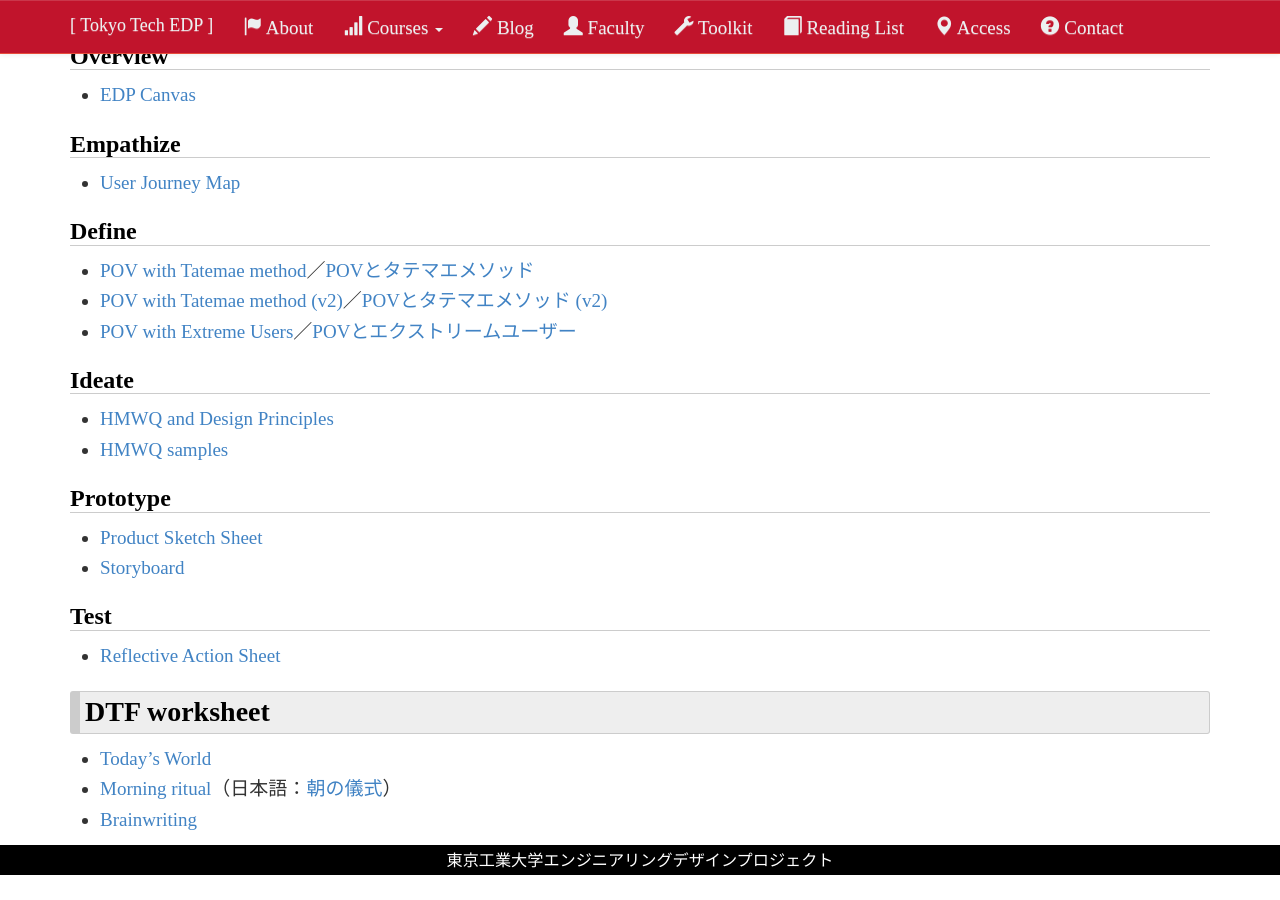
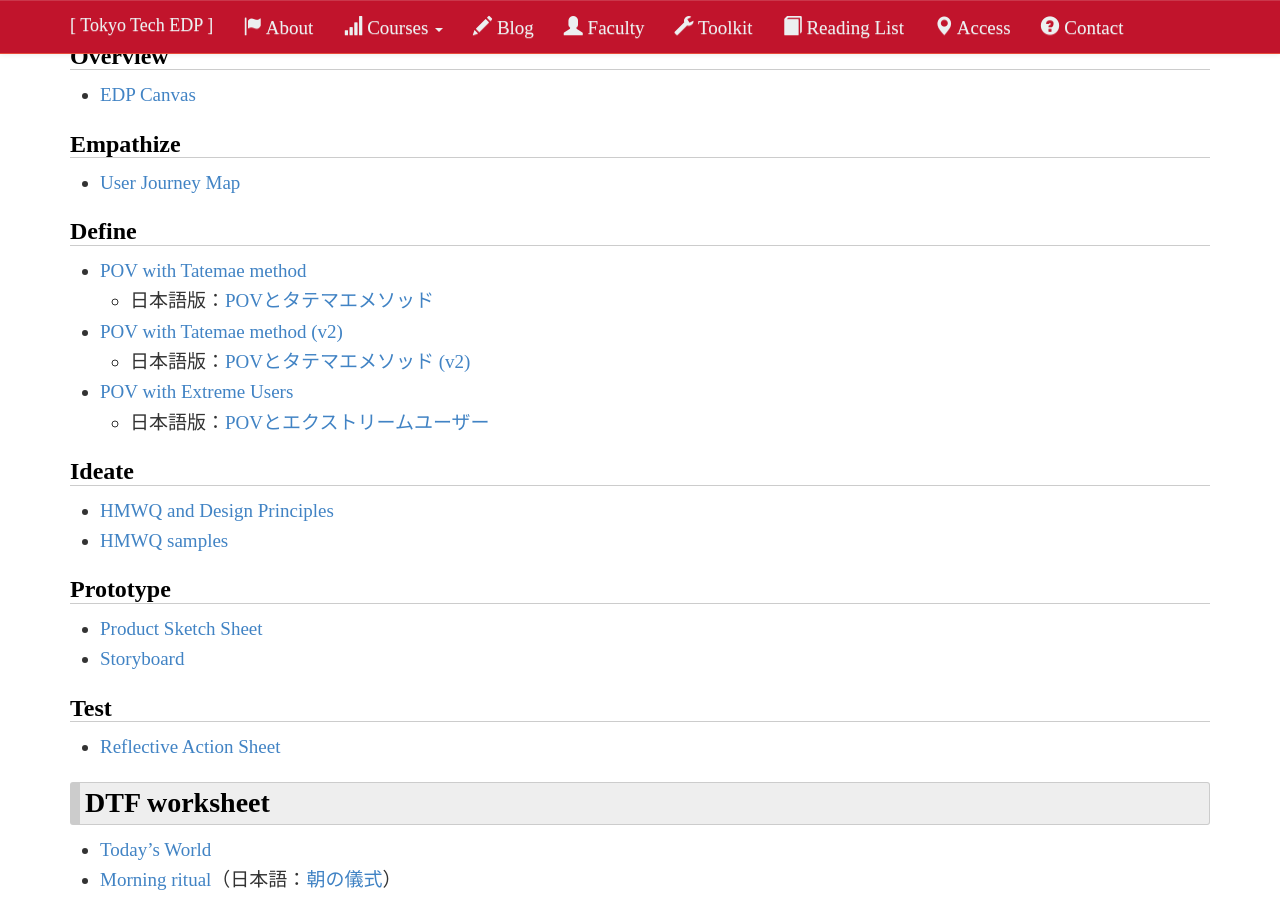
Before and after one commit to titech-edp/titech-edp.github.io, a Jekyll site: the page built from toolkit/index.md, in a window 1280 px wide and 900 px high, scrolled down 519 px. Built offline with Jekyll 4.4.1, drawn with Linux system fonts in a browser that asks for light colours; nearby versions of some CDN libraries; library files that are not in the unit come from our copies; before the commit the page ends 1394 px from its top, so only the background shows below that.

Commit message:
fix typo

```diff
--- a/toolkit/index.md
+++ b/toolkit/index.md
@@ -22,9 +22,12 @@
 - [User Journey Map](user-journey-map.pdf)
 
 ## Define
-- [POV with Tatemae method](pov-tatemae.pdf)／[POVとタテマエメソッド](pov-tatemae_ja.pdf)
-- [POV with Tatemae method (v2)](pov-tatemae_v2.pdf)／[POVとタテマエメソッド (v2)](pov-tatemae_ja_v2.pdf)
-- [POV with Extreme Users](pov-extreme-users.pdf)／[POVとエクストリームユーザー](pov-extreme-users_ja.pdf)
+- [POV with Tatemae method](pov-tatemae.pdf)
+  - 日本語版：[POVとタテマエメソッド](pov-tatemae_ja.pdf)
+- [POV with Tatemae method (v2)](pov-tatemae_v2.pdf)
+  - 日本語版：[POVとタテマエメソッド (v2)](pov-tatemae_ja_v2.pdf)
+- [POV with Extreme Users](pov-extreme-users.pdf)
+	- 日本語版：[POVとエクストリームユーザー](pov-extreme-users_ja.pdf)
 
 ## Ideate
 - [HMWQ and Design Principles](hmwq-design-principles.pdf)
```
